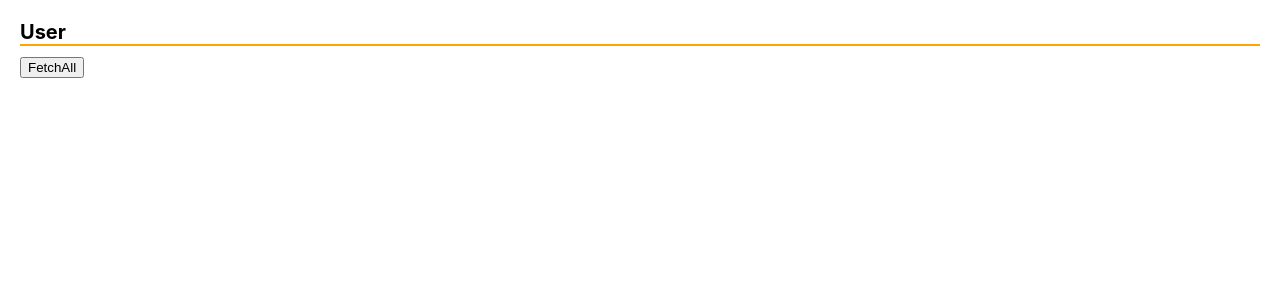
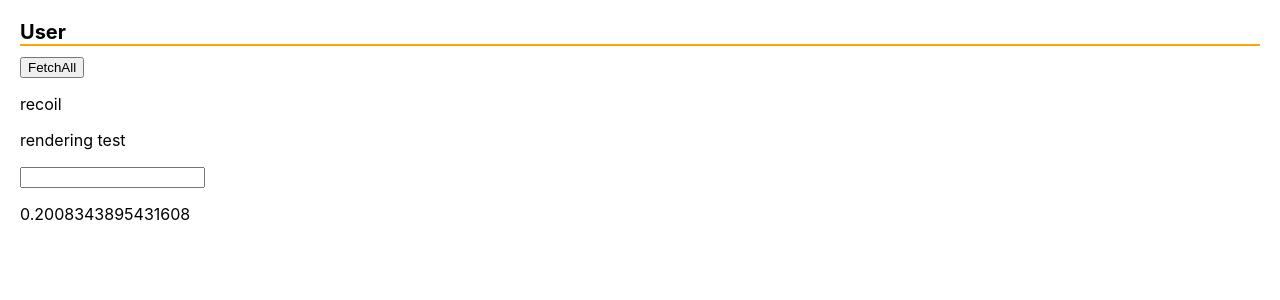
Before and after one commit to tak001/test-next-ts-design, a Next.js app: page /users in a window 1280 px wide. Shown: the top 300 px of the page. Built offline with nearby package versions, Linux system fonts and the light colour scheme.

Commit message:
feat:recoil-rendering-test

```diff
--- /dev/null
+++ b/components/test/recoilTest.tsx
@@ -0,0 +1,19 @@
+import { useRecoilState } from 'recoil';
+import { usersState } from '@/store/users/usersAtom';
+
+export const RecoilTest = () => {
+  const [storeUsers] = useRecoilState(usersState);
+
+  const getRandomInt = () => {
+    return Math.random();
+  };
+
+  return (
+    <div>
+      <p suppressHydrationWarning>{getRandomInt()}</p>
+      {storeUsers.map((item) => (
+        <p key={item.id}>{item.id}</p>
+      ))}
+    </div>
+  );
+};
--- a/infrastructure/provider/axiosBase.ts
+++ b/infrastructure/provider/axiosBase.ts
@@ -1,18 +1,8 @@
 import axios, { AxiosRequestConfig, AxiosResponse } from 'axios';
 import { objectKeysToCamel, objectKeysToKebab } from '@/utils/changeCase';
 
-const existsWindow = typeof window !== 'undefined';
-const headers = existsWindow
-  ? {
-      'X-Origin': location.hostname,
-      'X-Protocol': location.protocol,
-    }
-  : undefined;
-
 const client = axios.create({
-  // ブラウザのSessionCookieなどをaxiosでそのままサーバーに送信する
   withCredentials: true,
-  headers,
 });
 
 client.interceptors.request.use(
--- a/pages/_app.tsx
+++ b/pages/_app.tsx
@@ -1,8 +1,13 @@
-import '../styles/globals.css'
-import type { AppProps } from 'next/app'
+import '../styles/globals.css';
+import type { AppProps } from 'next/app';
+import { RecoilRoot } from 'recoil';
 
 function MyApp({ Component, pageProps }: AppProps) {
-  return <Component {...pageProps} />
+  return (
+    <RecoilRoot>
+      <Component {...pageProps} />
+    </RecoilRoot>
+  );
 }
 
-export default MyApp
+export default MyApp;
--- a/pages/users/index.tsx
+++ b/pages/users/index.tsx
@@ -1,14 +1,24 @@
 import { useState } from 'react';
+import { useRecoilState } from 'recoil';
+import { usersState } from '@/store/users/usersAtom';
 import userUseCase from '@/application/users';
 import { User } from '@/domain/models/users/user';
 import UserIndexTemplate from '@/components/templates/users';
+import { RecoilTest } from '~/components/test/recoilTest';
 
 const UserIndex = () => {
   const [users, setUsers] = useState<User[]>();
+  const [storeUsers, setStoreUsers] = useRecoilState(usersState);
+
+  console.log('storeUsers', storeUsers);
 
   const handleClick = async () => {
     const users = await userUseCase.findAll();
     setUsers(users);
+  };
+
+  const ChangeHandle = (e: string) => {
+    setStoreUsers([new User(1, e, 'foo')]);
   };
 
   return (
@@ -17,6 +27,17 @@ const UserIndex = () => {
       <div>
         <button onClick={handleClick}>FetchAll</button>
       </div>
+      <div>
+        <p>recoil</p>
+        {storeUsers.map((item) => (
+          <p key={item.id}>{item.id}</p>
+        ))}
+      </div>
+      <div>
+        <p>rendering test</p>
+        <input type="text" onChange={(e) => ChangeHandle(e.target.value)} />
+        <RecoilTest />
+      </div>
     </>
   );
 };
--- /dev/null
+++ b/store/users/usersAtom.ts
@@ -0,0 +1,16 @@
+import { atom } from 'recoil';
+import { User } from '@/domain/models/users/user';
+
+export const usersState = atom<User[]>({
+  // globalに一意なキー
+  key: 'usersState',
+  // 初期値
+  default: [],
+  // default: selector({
+  //   key: 'usersSelector',
+  //   get: async () => {
+  //     const response = await userUseCase.findAll();
+  //     return response;
+  //   },
+  // }),
+});
```
Also changed, not shown: store/users/usersSelector.ts (added, +16 -0 lines).
